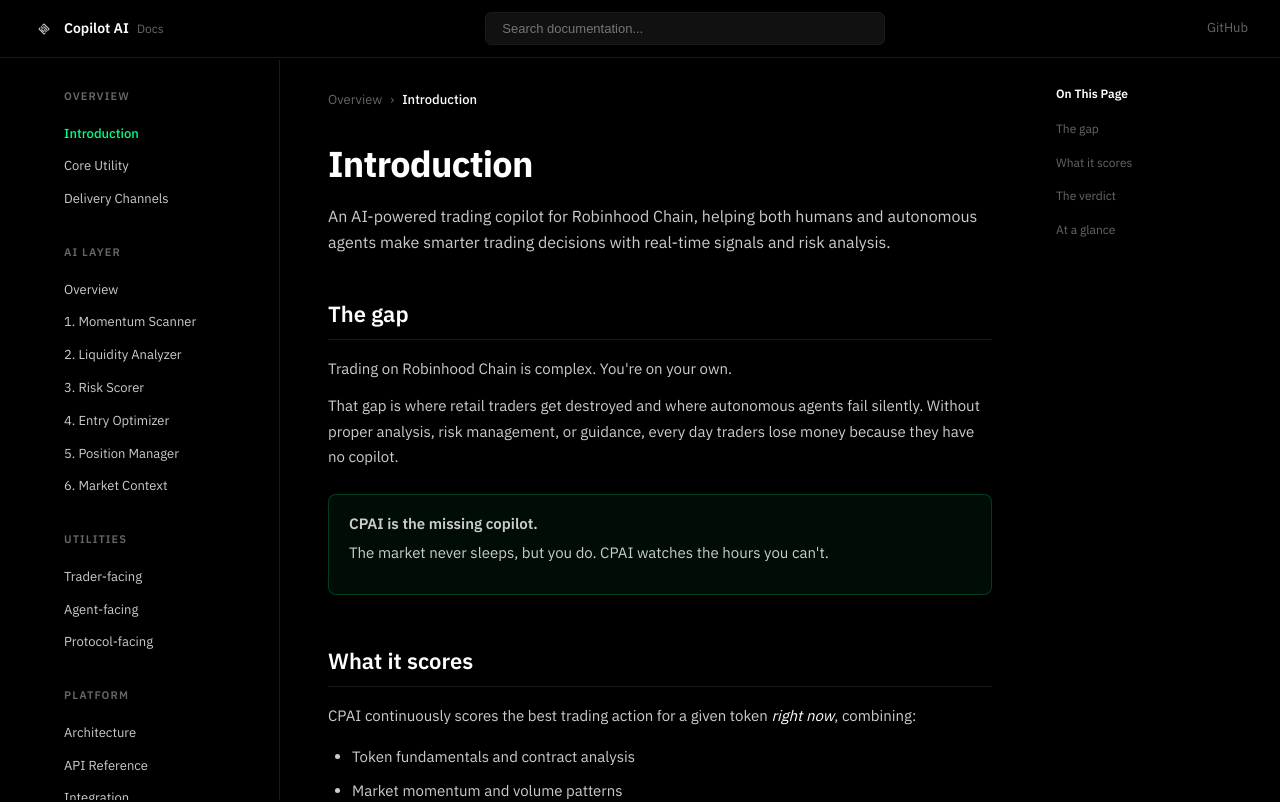
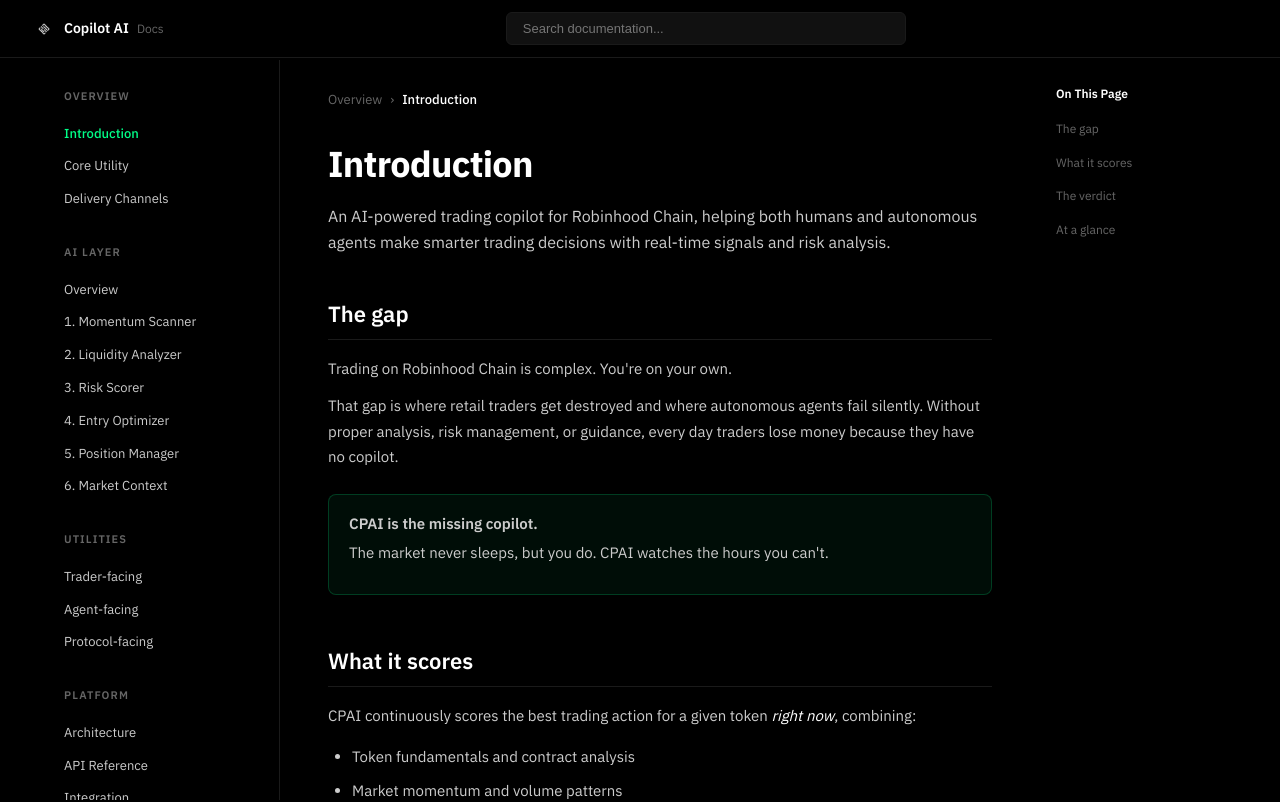
Before and after one commit to bagiyono11/copilot-ai, a Next.js app: page /docs in a window 1280 px wide. Shown: the top 802 px of the page. Built offline with nearby package versions, Linux system fonts and the light colour scheme.

Commit message:
fix: remove GitHub button from docs header

```diff
--- a/src/app/docs/page.tsx
+++ b/src/app/docs/page.tsx
@@ -13,9 +13,7 @@
         <div className="docs-search">
           <input type="text" placeholder="Search documentation..." />
         </div>
-        <a className="docs-github" href="https://github.com/bagiyono11/copilot-ai" target="_blank" rel="noreferrer">
-          GitHub
-        </a>
+        <div></div>
       </header>
 
       <div className="docs-layout">
```
